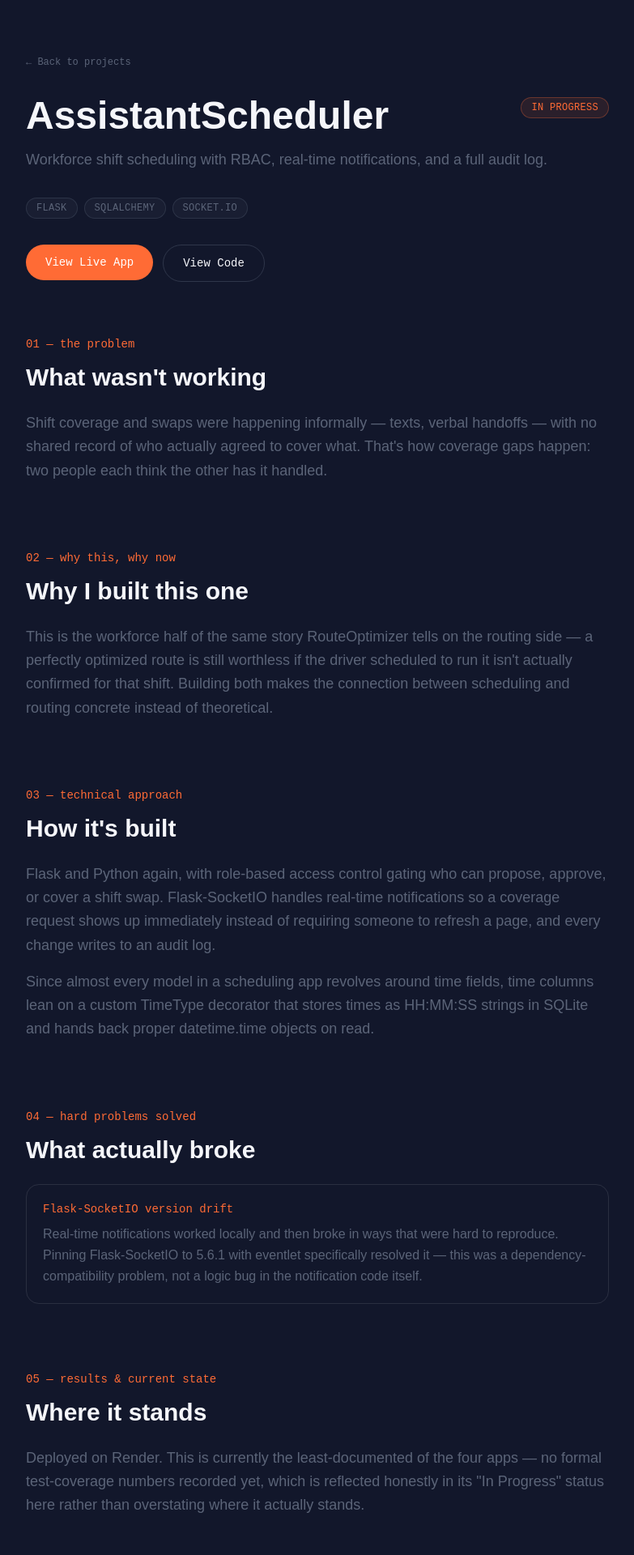
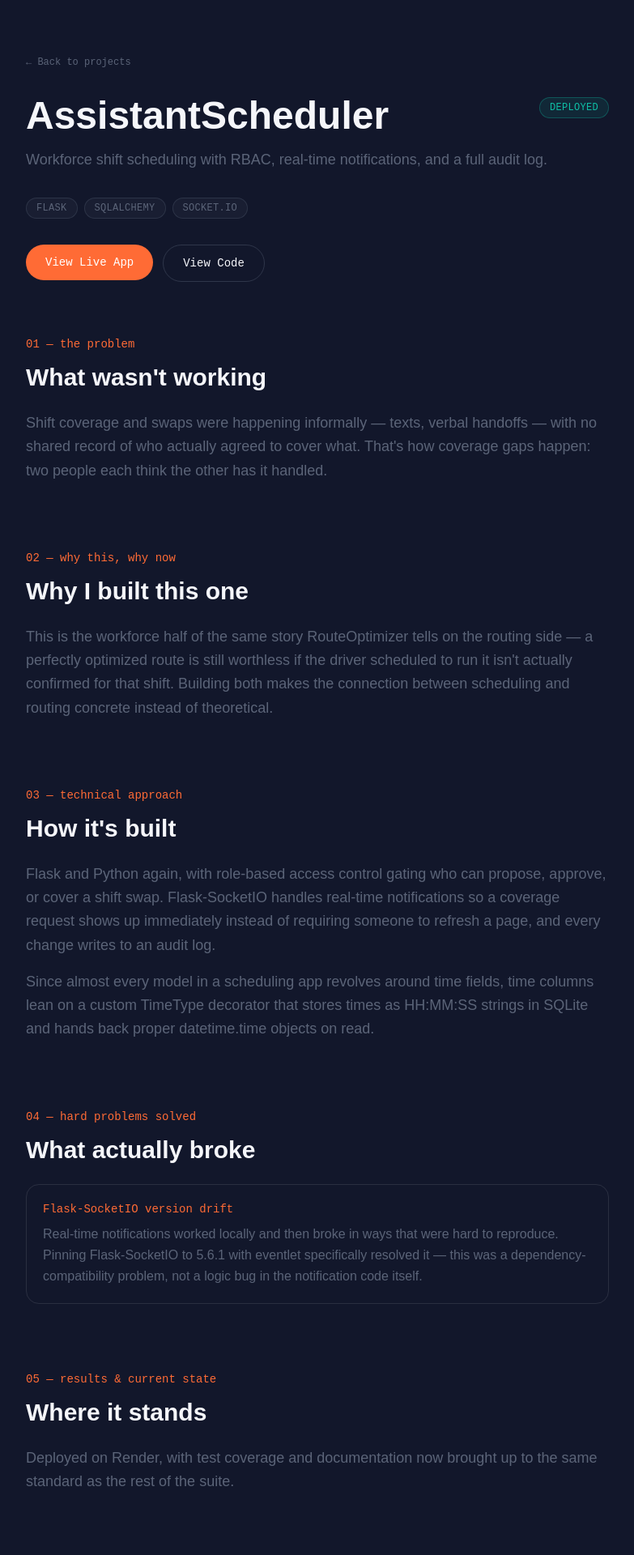
Before and after one commit to SethSorrellDev/seth-sorrell-portfolio, an Angular app: page /projects/assistant-scheduler in a window 1280 px wide. Shown: the part 80-2000 px from the top of the page at 81% size, without its empty margins (248-1031 px from the left). Built offline with nearby package versions, Linux system fonts and the light colour scheme.

Commit message:
Mark AssistantScheduler as deployed with test coverage complete

```diff
--- a/src/app/core/projects.data.ts
+++ b/src/app/core/projects.data.ts
@@ -110,8 +110,8 @@ export const PROJECTS: Project[] = [
     slug: 'assistant-scheduler',
     name: 'AssistantScheduler',
     tagline: 'Workforce shift scheduling with RBAC, real-time notifications, and a full audit log.',
-    statusLabel: 'In Progress',
-    statusTone: 'dispatch',
+    statusLabel: 'Deployed',
+    statusTone: 'route',
     stack: ['Flask', 'SQLAlchemy', 'Socket.IO'],
     liveUrl: 'https://assistantscheduler.onrender.com',
     repoUrl: 'https://github.com/SethSorrellDev/AssistantScheduler',
@@ -130,10 +130,9 @@ export const PROJECTS: Project[] = [
         { title: 'Flask-SocketIO version drift', description: 'Real-time notifications worked locally and then broke in ways that were hard to reproduce. Pinning Flask-SocketIO to 5.6.1 with eventlet specifically resolved it — this was a dependency-compatibility problem, not a logic bug in the notification code itself.' },
       ],
       results: [
-        'Deployed on Render. This is currently the least-documented of the four apps — no formal test-coverage numbers recorded yet, which is reflected honestly in its "In Progress" status here rather than overstating where it actually stands.',
+        'Deployed on Render, with test coverage and documentation now brought up to the same standard as the rest of the suite.',
       ],
       whatsNext: [
-        'Round out test coverage and documentation to match the other three apps.',
         'Bring it into the shared identity-service once SSO client integration is further along.',
       ],
     },
```
